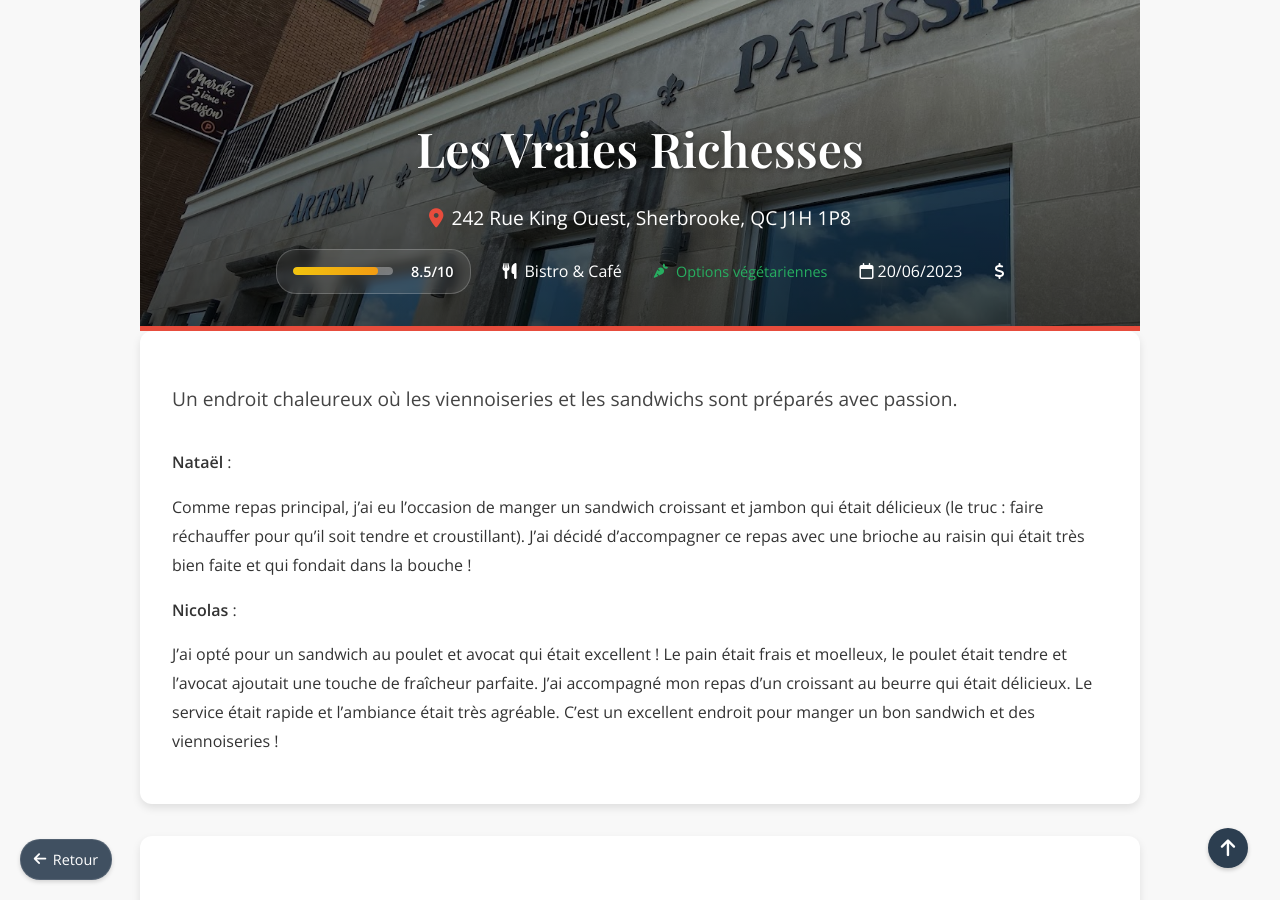
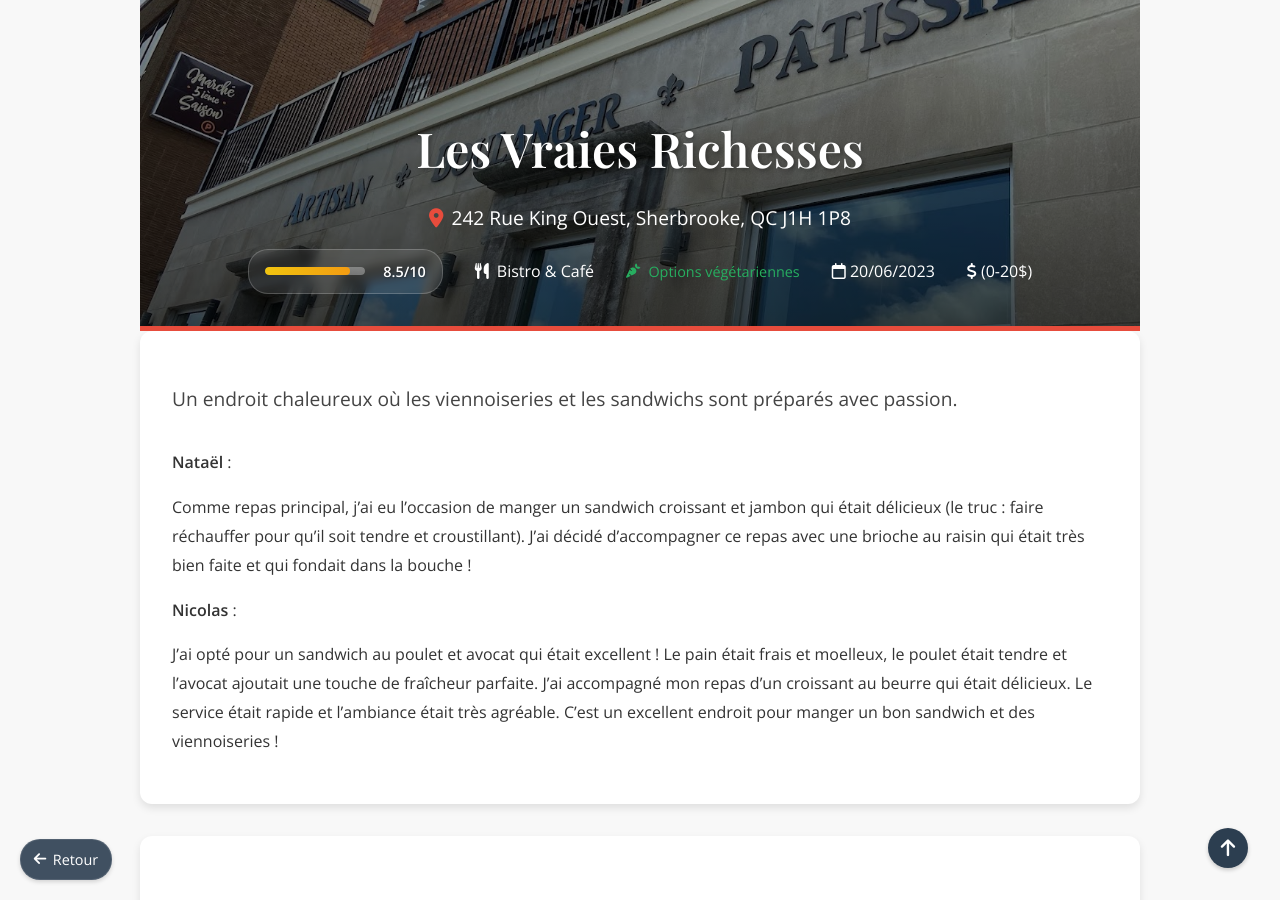
Before and after one commit to Natael21/blog-culinaire, a Jekyll site: the page built from _posts/2023-06-20-les-vraies-richesses.markdown, in a window 1280 px wide and 900 px high, scrolled down 599 px. Built offline with Jekyll 4.4.1, drawn with Linux system fonts in a browser that asks for light colours; a script that is not in the unit is left out; comment, search, counter and statistics services are not loaded.

Commit message:
fourchettes prix visible

```diff
--- a/_layouts/restaurant.html
+++ b/_layouts/restaurant.html
@@ -38,11 +38,11 @@ comments: true
         <span class="date"><i class="far fa-calendar"></i> {{ page.date | date: "%d/%m/%Y" }}</span>
         <span class="price">
           {% if page.price == "budget" %}
-            <i class="fas fa-dollar-sign"></i>
+            <i class="fas fa-dollar-sign"></i> (0-20$)
           {% elsif page.price == "medium" %}
-            <i class="fas fa-dollar-sign"></i><i class="fas fa-dollar-sign"></i>
+            <i class="fas fa-dollar-sign"></i><i class="fas fa-dollar-sign"></i> (20-40$)
           {% elsif page.price == "expensive" %}
-            <i class="fas fa-dollar-sign"></i><i class="fas fa-dollar-sign"></i><i class="fas fa-dollar-sign"></i>
+            <i class="fas fa-dollar-sign"></i><i class="fas fa-dollar-sign"></i><i class="fas fa-dollar-sign"></i> (40$+)
           {% endif %}
         </span>
       </div>
```
